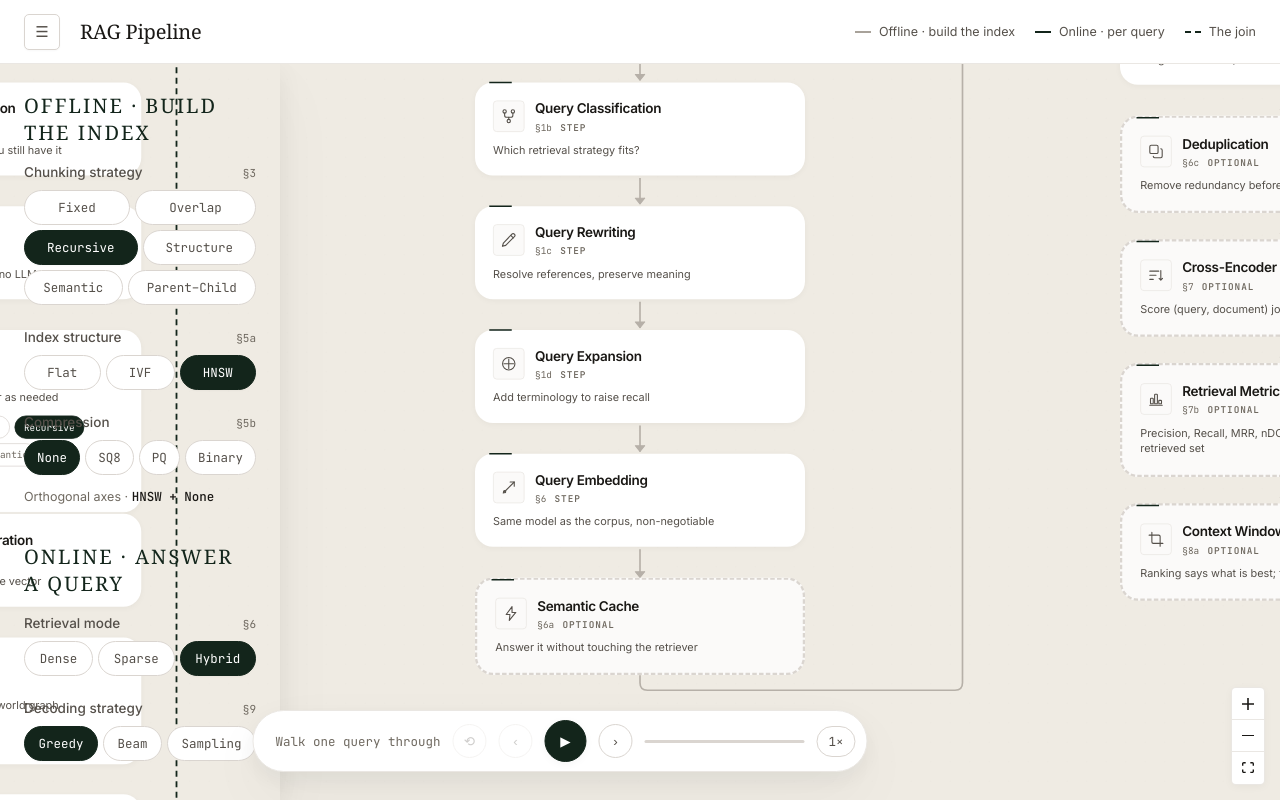
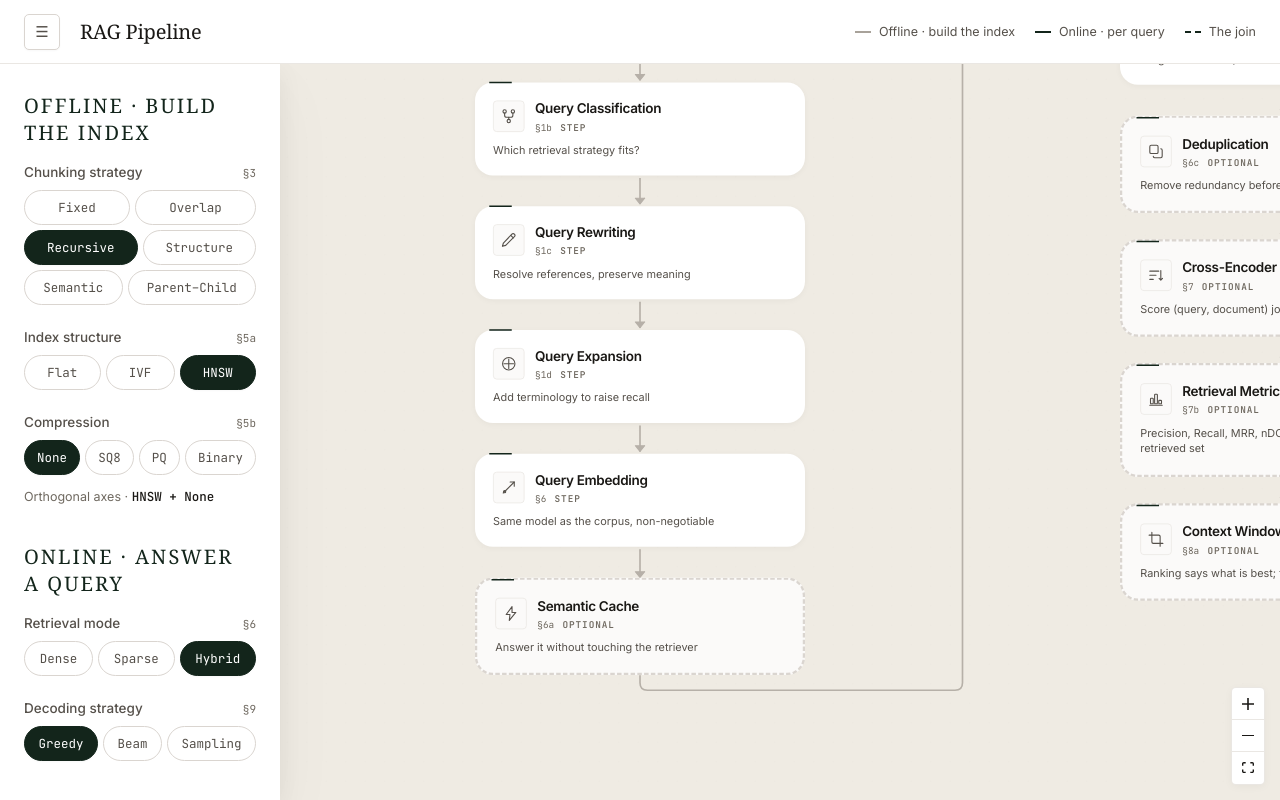
Before and after one commit to dibalokechanda/RAG_Viz, a React (Vite) app: page / in a window 1280 px wide. Built offline with nearby package versions, Linux system fonts and the light colour scheme.

Commit message:
Fix mobile rail background, remove Player functionality, make close button globally visible

```diff
--- a/src/App.tsx
+++ b/src/App.tsx
@@ -10,7 +10,7 @@ import {
 } from '@xyflow/react'
 import '@xyflow/react/dist/style.css'
 
-import { buildGraph, traceOrder, variantFor, STAGE_CONFIG_KEY, type FlowNode } from './data/graph'
+import { buildGraph, variantFor, STAGE_CONFIG_KEY, type FlowNode } from './data/graph'
 import ConceptMap from './components/ConceptMap'
 import { stageById } from './data/stages'
 import { defaultConfig, type PipelineConfig } from './data/types'
@@ -20,34 +20,20 @@ import LaneLabel from './components/LaneLabel'
 import { JoinEdge, PipelineEdge } from './components/edges'
 import DetailPanel from './components/DetailPanel'
 import ControlRail from './components/ControlRail'
-import Player from './components/Player'
 
 const nodeTypes = { stage: StageNode, lane: LaneLabel }
 const edgeTypes = { pipeline: PipelineEdge, join: JoinEdge }
-const SPEEDS = [1, 1.5, 2, 0.5]
 
 function Canvas() {
   const [config, setConfig] = useState<PipelineConfig>(defaultConfig)
   const [selectedId, setSelectedId] = useState<string | null>(null)
-  const [step, setStep] = useState(-1)
-  const [playing, setPlaying] = useState(false)
-  const [speedIdx, setSpeedIdx] = useState(0)
   const [railCollapsed, setRailCollapsed] = useState(false)
   const [mapOpen, setMapOpen] = useState(false)
   const { setCenter, fitView } = useReactFlow()
-  const speed = SPEEDS[speedIdx]
-
-  const trace = useMemo(() => traceOrder(config), [config])
-  const activeStage = step >= 0 && step < trace.length ? trace[step] : null
-
-  const visitedIds = useMemo(
-    () => new Set(trace.slice(0, Math.max(0, step + 1)).map((s) => s.id)),
-    [trace, step],
-  )
 
   const { nodes, edges } = useMemo(
-    () => buildGraph({ config, activeStageId: activeStage?.id ?? null, visitedIds, selectedId }),
-    [config, activeStage, visitedIds, selectedId],
+    () => buildGraph({ config, activeStageId: null, visitedIds: new Set(), selectedId }),
+    [config, selectedId],
   )
 
   // Keep a ref to node positions so the camera can follow the walkthrough
@@ -80,27 +66,7 @@ function Canvas() {
     [setCenter],
   )
 
-  // Advance the walkthrough.
-  useEffect(() => {
-    if (!playing) return
-    if (step >= trace.length - 1) {
-      setPlaying(false)
-      return
-    }
-    const t = setTimeout(() => setStep((s) => s + 1), 2600 / speed)
-    return () => clearTimeout(t)
-  }, [playing, step, trace.length, speed])
 
-  // Follow the active stage with the camera, and mirror it into the panel.
-  useEffect(() => {
-    if (!activeStage) return
-    setSelectedId(activeStage.id)
-    const node = posRef.current.get(activeStage.id)
-    if (node) {
-      // Offsets are half the card, so the camera lands on its centre.
-      setCenter(node.position.x + 195, node.position.y + 62, { zoom: 0.95, duration: 620 })
-    }
-  }, [activeStage, setCenter])
 
   // Esc closes the concept map.
   useEffect(() => {
@@ -116,10 +82,7 @@ function Canvas() {
     return () => clearTimeout(t)
   }, [railCollapsed, fitView])
 
-  // If a config change removes the stage the walkthrough was sitting on, clamp.
-  useEffect(() => {
-    if (step > trace.length - 1) setStep(trace.length - 1)
-  }, [trace.length, step])
+
 
   const onNodeClick: NodeMouseHandler = useCallback((_e, node) => {
     if (node.type === 'lane') return
@@ -135,20 +98,9 @@ function Canvas() {
     [selectedStage, config],
   )
 
-  const traceForPanel =
-    activeStage && selectedId === activeStage.id && activeStage.trace
-      ? { frame: activeStage.trace, step: step + 1, total: trace.length }
-      : null
-
-  const reset = useCallback(() => {
-    setPlaying(false)
-    setStep(-1)
-    setSelectedId(null)
-  }, [])
-
   const ctx = useMemo(
-    () => ({ config, setVariant, toggle, select: setSelectedId, focusStage, playing }),
-    [config, setVariant, toggle, focusStage, playing],
+    () => ({ config, setVariant, toggle, select: setSelectedId, focusStage, playing: false }),
+    [config, setVariant, toggle, focusStage],
   )
 
   return (
@@ -164,7 +116,7 @@ function Canvas() {
             ☰
           </button>
           <h1>RAG Pipeline</h1>
-          <span className="sub">Interactive map. Click any stage, or play a query through it</span>
+          <span className="sub">Interactive map. Click any stage to view details</span>
           <div className="topbar-spacer" />
           <div className="lane-key">
             <span>
@@ -205,30 +157,12 @@ function Canvas() {
               <Controls showInteractive={false} position="bottom-right" />
             </ReactFlow>
 
-            <Player
-              playing={playing}
-              step={step}
-              total={trace.length}
-              label={activeStage?.trace?.headline ?? ''}
-              speed={speed}
-              onToggle={() => {
-                if (step >= trace.length - 1) setStep(-1)
-                setPlaying((p) => !p)
-                if (step < 0) setStep(0)
-              }}
-              onStep={(d) => {
-                setPlaying(false)
-                setStep((s) => Math.min(trace.length - 1, Math.max(0, s + d)))
-              }}
-              onReset={reset}
-              onSpeed={() => setSpeedIdx((i) => (i + 1) % SPEEDS.length)}
-            />
+
           </div>
 
           <DetailPanel
             stage={selectedStage}
             variantId={selectedVariant}
-            trace={traceForPanel}
             onOpenMap={() => setMapOpen(true)}
           />
         </div>
--- a/src/PipelineContext.tsx
+++ b/src/PipelineContext.tsx
@@ -9,8 +9,6 @@ interface PipelineContextValue {
   select: (stageId: string | null) => void
   /** Select a stage and pan the camera to it. Used by the `governs` chips. */
   focusStage: (stageId: string) => void
-  /** True while the animated walkthrough is running. */
-  playing: boolean
 }
 
 export const PipelineContext = createContext<PipelineContextValue | null>(null)
--- a/src/components/DetailPanel.tsx
+++ b/src/components/DetailPanel.tsx
@@ -1,4 +1,4 @@
-import type { Example, Stage, StackItem, Tradeoffs, TraceFrame } from '../data/types'
+import type { Example, Stage, StackItem, Tradeoffs } from '../data/types'
 import { usePipeline } from '../PipelineContext'
 import MathBlockView from './Math'
 import FigureView from './Figure'
@@ -46,30 +46,15 @@ function TradeoffBlock({ tradeoffs }: { tradeoffs: Tradeoffs }) {
   )
 }
 
-function TraceBlock({ trace, step, total }: { trace: TraceFrame; step: number; total: number }) {
-  return (
-    <div className="trace-card">
-      <div className="trace-head">
-        <b>{trace.headline}</b>
-        <span className="trace-step">
-          {step} / {total}
-        </span>
-      </div>
-      <div className="trace-payload">{trace.payload}</div>
-      {trace.note && <div className="trace-note">{trace.note}</div>}
-    </div>
-  )
-}
+
 
 interface Props {
   stage: Stage | null
   variantId?: string
-  /** Live trace frame, when the walkthrough is sitting on this stage. */
-  trace?: { frame: TraceFrame; step: number; total: number } | null
   onOpenMap: () => void
 }
 
-export default function DetailPanel({ stage, variantId, trace, onOpenMap }: Props) {
+export default function DetailPanel({ stage, variantId, onOpenMap }: Props) {
   const { setVariant, select } = usePipeline()
 
   if (!stage) {
@@ -81,9 +66,6 @@ export default function DetailPanel({ stage, variantId, trace, onOpenMap }: Prop
           </div>
           <p>
             Select any stage to read what it does, why it exists, and what it costs.
-            <br />
-            <br />
-            Or press <b>Play</b> to watch a single query travel the whole pipeline.
           </p>
         </div>
       </aside>
@@ -122,8 +104,6 @@ export default function DetailPanel({ stage, variantId, trace, onOpenMap }: Prop
       </div>
 
       <div className="detail-body">
-        {trace && <TraceBlock trace={trace.frame} step={trace.step} total={trace.total} />}
-
         <Section index={next()} title="Overview" defaultOpen>
           {stage.detail && stage.detail.length > 0 && (
             <div className="markdown-content">
--- a/src/components/Player.tsx
+++ /dev/null
@@ -1,65 +0,0 @@
-interface Props {
-  playing: boolean
-  step: number
-  total: number
-  label: string
-  speed: number
-  onToggle: () => void
-  onStep: (delta: number) => void
-  onReset: () => void
-  onSpeed: () => void
-}
-
-export default function Player({
-  playing,
-  step,
-  total,
-  label,
-  speed,
-  onToggle,
-  onStep,
-  onReset,
-  onSpeed,
-}: Props) {
-  const pct = total <= 1 ? 0 : (step / (total - 1)) * 100
-
-  return (
-    <div className="player">
-      <div className="player-label">
-        {step < 0 ? (
-          <span>Walk one query through</span>
-        ) : (
-          <>
-            <b>{label}</b>
-          </>
-        )}
-      </div>
-
-      <button className="pbtn" onClick={onReset} disabled={step < 0} title="Reset">
-        ⟲
-      </button>
-      <button className="pbtn" onClick={() => onStep(-1)} disabled={step <= 0} title="Previous stage">
-        ‹
-      </button>
-      <button className="pbtn primary" onClick={onToggle} title={playing ? 'Pause' : 'Play'}>
-        {playing ? '❚❚' : '▶'}
-      </button>
-      <button
-        className="pbtn"
-        onClick={() => onStep(1)}
-        disabled={step >= total - 1}
-        title="Next stage"
-      >
-        ›
-      </button>
-
-      <div className="player-track">
-        <div className="player-fill" style={{ width: `${Math.max(0, pct)}%` }} />
-      </div>
-
-      <button className="speed" onClick={onSpeed} title="Playback speed">
-        {speed}×
-      </button>
-    </div>
-  )
-}
--- a/src/components/StageNode.tsx
+++ b/src/components/StageNode.tsx
@@ -24,13 +24,11 @@ const KIND_LABEL: Record<string, string> = {
 
 export default function StageNode({ data }: NodeProps<Node<StageNodeData>>) {
   const { stage, variantId, active, done, selected, multiplier } = data
-  const { setVariant, playing, focusStage } = usePipeline()
+  const { setVariant, focusStage } = usePipeline()
 
   const variant = stage.variants?.find((v) => v.id === variantId)
   const tagline = variant ? variant.tagline : stage.tagline
 
-  // While the walkthrough runs, everything the query hasn't reached yet recedes.
-  const dimmed = playing && !active && !done
 
   const classes = [
     'node',
@@ -39,7 +37,6 @@ export default function StageNode({ data }: NodeProps<Node<StageNodeData>>) {
     stage.kind,
     active && 'is-active',
     selected && 'is-selected',
-    dimmed && 'is-dimmed',
   ]
     .filter(Boolean)
     .join(' ')
--- a/src/styles.css
+++ b/src/styles.css
@@ -1814,6 +1814,7 @@ body {
     bottom: 0;
     z-index: 12;
     box-shadow: var(--shadow-lg);
+    background: var(--surface);
     transition: transform 240ms cubic-bezier(0.4, 0, 0.2, 1);
   }
   .rail.collapsed {
@@ -1874,13 +1875,10 @@ body {
     left: 16px;
     bottom: 16px;
   }
-  .close-btn {
-    display: flex;
-  }
 }
 
 .close-btn {
-  display: none;
+  display: flex;
   margin-left: auto;
   width: 32px;
   height: 32px;
```
Also changed, not shown: 1 other file (tests, documents, lock files or other folders).
